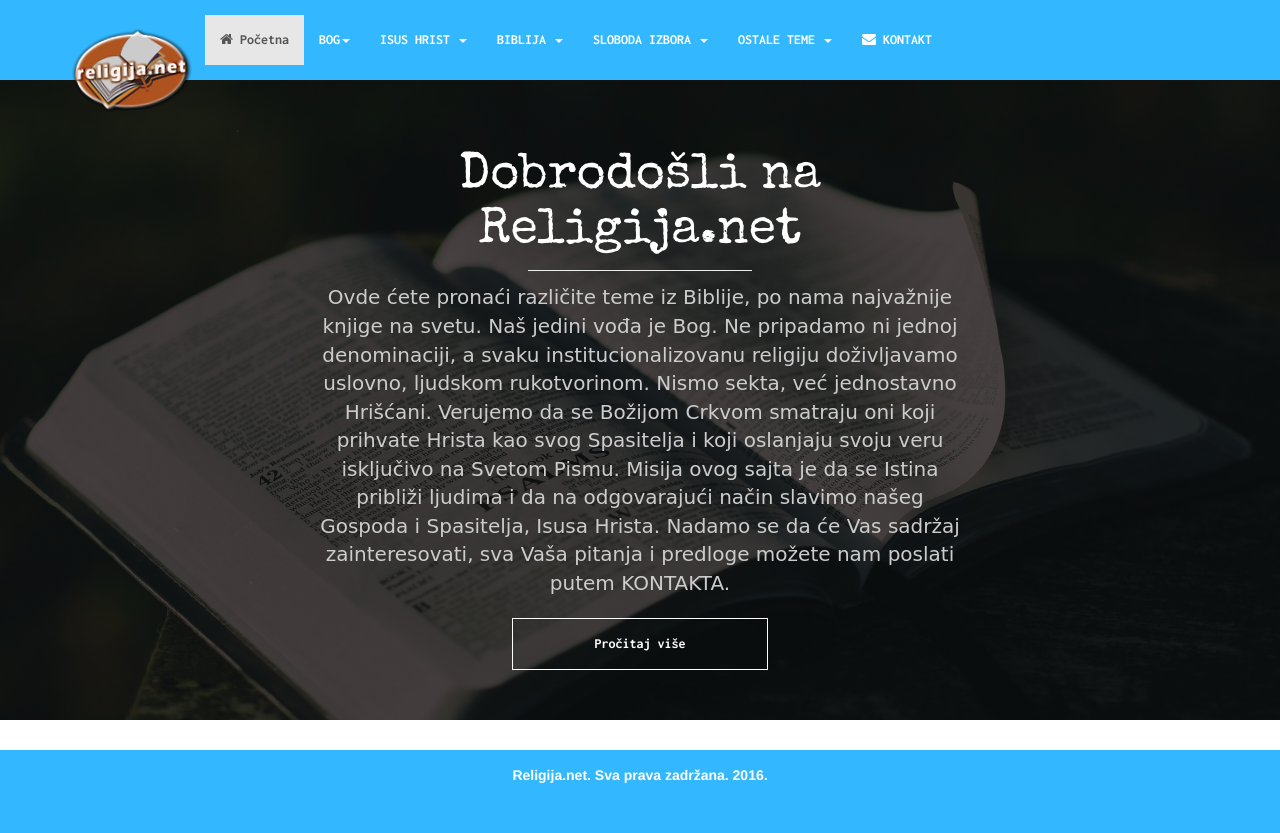
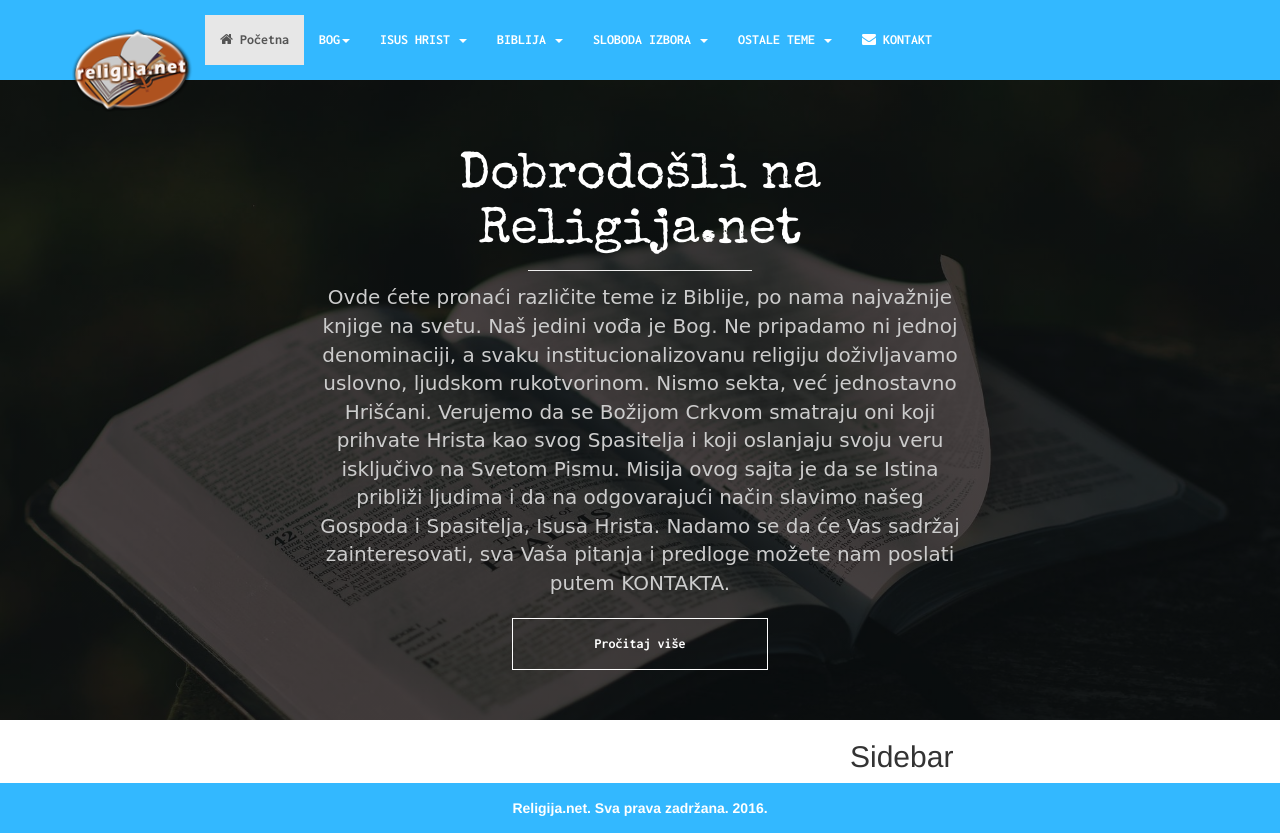
Before and after one commit to jeremic-io/religija, a PHP site: page / in a window 1280 px wide. Before the commit the page ends 783 px from the top, so only its background shows below. Run offline with PHP 8.4, Linux system fonts and the light colour scheme; some web fonts are replaced.

Commit message:
Add sidebar

```diff
--- a/index.php
+++ b/index.php
@@ -100,6 +100,9 @@
           <div class="col-lg-8">
 
           </div>
+          <div class="col-lg-4">
+            <h2>Sidebar</h2>
+          </div>
         </div>
       </div>
     </main>
```
